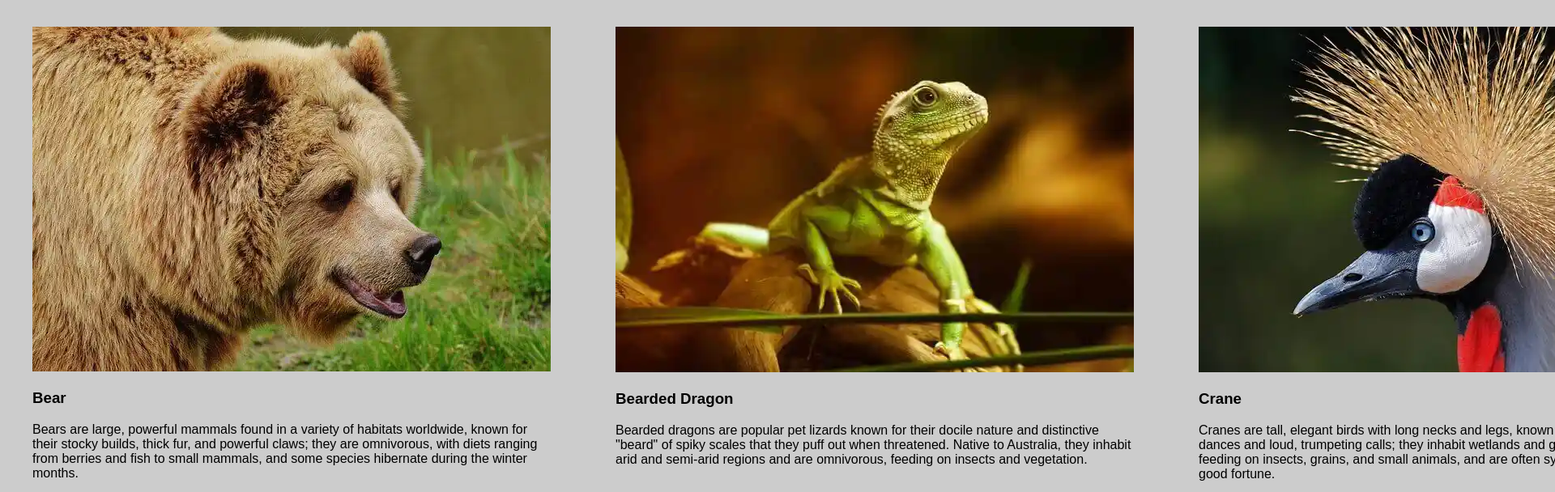
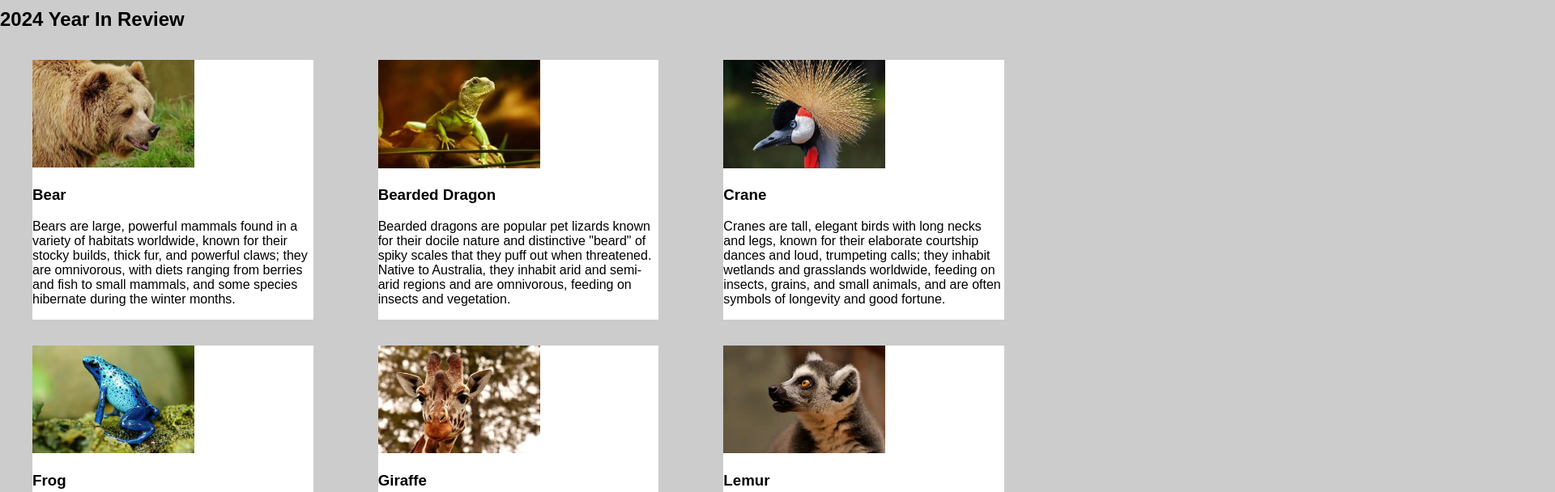
Before and after one commit to xitohshi/Photo-Gallery-assignment, a plain HTML site: page index.html in a window 1280 px wide. Shown: the part 351-959 px from the top of the page at 81% size, 1920 px wide, since content can reach past the window. Drawn offline with Linux system fonts and the light colour scheme.

Commit message:
changed the size of image temporarily

```diff
--- a/styles.css
+++ b/styles.css
@@ -5,7 +5,7 @@
 body{
     background-color: #cccccc;
     font-family: sans-serif;
-    margin: 0 auto;
+    margin: auto;
 }
 
 header{
@@ -47,6 +47,15 @@ header nav a{
     grid-template-columns: 1fr 1fr 1fr;
 }
 
+img{
+    width: 200px;
+    height: auto;
+}
+
+#gallery-container figure{
+    background-color: #ffffff;
+}
+
 /*
 The site uses a sans-serif font
 The page background colour is #cccccc
```
